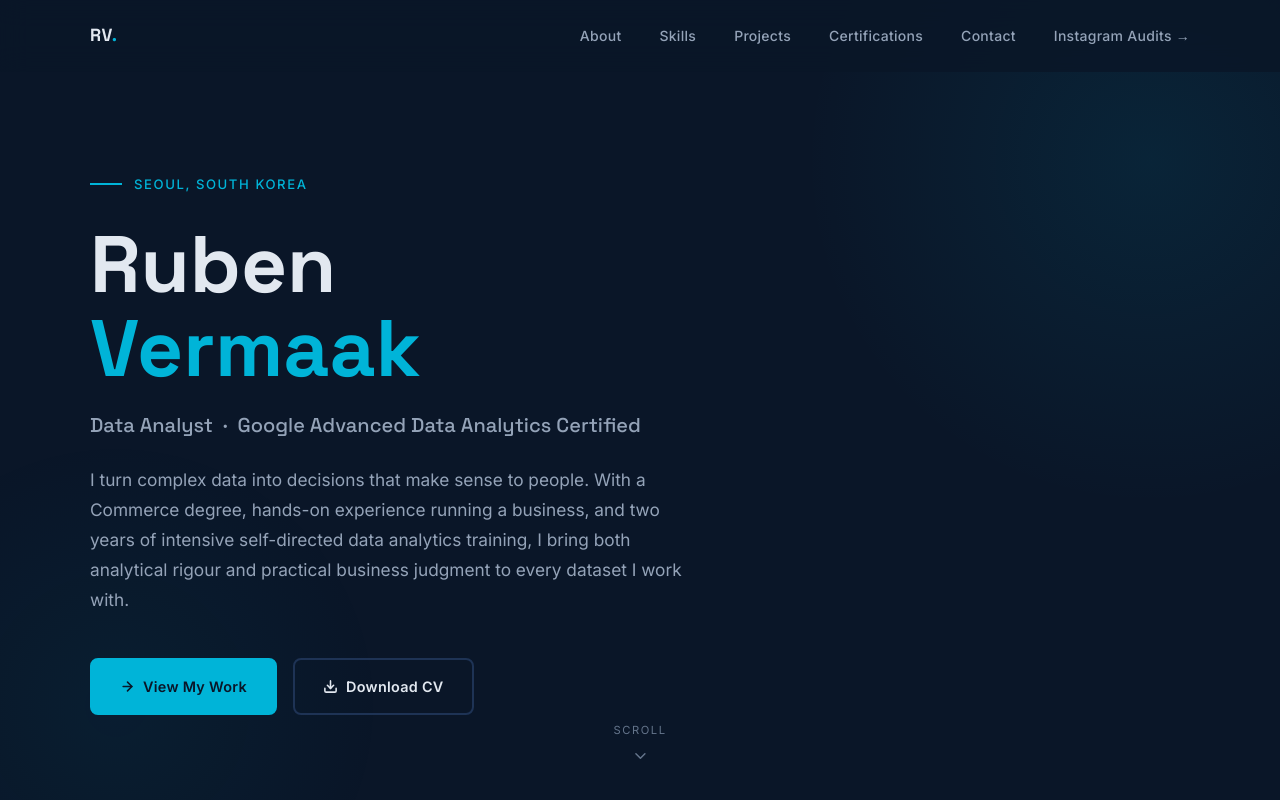
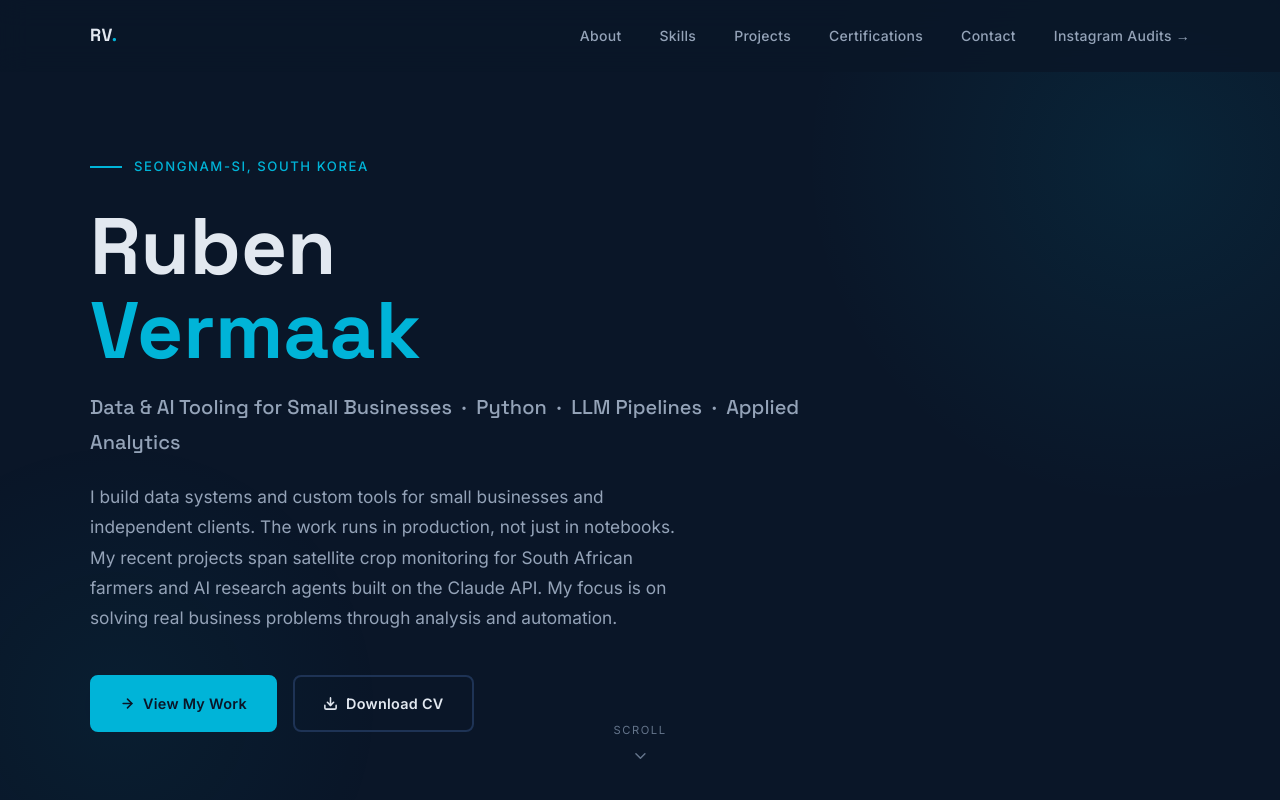
Before and after one commit to Rpvermaak/rubenvermaak.github.io, a plain HTML site: page index.html in a window 1280 px wide. Shown: the top 800 px of the page. Drawn offline with Linux system fonts and the light colour scheme.

Commit message:
Reposition site around AI tooling and applied automation work
Update hero copy, page title, and meta description to reflect a shift
from general data analysis toward building data pipelines, LLM-powered
tools, and applied analytics systems for small businesses.

```diff
--- a/index.html
+++ b/index.html
@@ -5,8 +5,8 @@
   <meta name="viewport" content="width=device-width, initial-scale=1.0" />
 
   <!-- EDIT: Update page title if you want a different role label -->
-  <title>Ruben Vermaak | Data Analyst</title>
-  <meta name="description" content="Data analyst with a background in business, craft brewing, and English education. Google-certified in Advanced Data Analytics. Based in South Korea." />
+  <title>Ruben Vermaak | Data & AI Tooling for Small Businesses</title>
+  <meta name="description" content="I build data pipelines, LLM-powered tools, and applied analytics systems for small businesses and independent clients. Python · Claude API · Satellite data. Based in South Korea." />
 
   <!--
   ================================================================
@@ -820,20 +820,20 @@
     <div class="container">
       <div class="hero-content">
 
-        <p class="hero-eyebrow">Seoul, South Korea</p>
+        <p class="hero-eyebrow">Seongnam-si, South Korea</p>
 
         <h1 class="hero-name">
           Ruben<br><span class="accent">Vermaak</span>
         </h1>
 
-        <p class="hero-role">Data Analyst &nbsp;&middot;&nbsp; Google Advanced Data Analytics Certified</p>
+        <p class="hero-role">Data &amp; AI Tooling for Small Businesses &nbsp;&middot;&nbsp; Python &nbsp;&middot;&nbsp; LLM Pipelines &nbsp;&middot;&nbsp; Applied Analytics</p>
 
         <!-- EDIT: Adjust this bio to match your voice -->
         <p class="hero-bio">
-          I turn complex data into decisions that make sense to people.
-          With a Commerce degree, hands-on experience running a business, and two years of
-          intensive self-directed data analytics training, I bring both analytical rigour and
-          practical business judgment to every dataset I work with.
+          I build data systems and custom tools for small businesses and independent clients.
+          The work runs in production, not just in notebooks. My recent projects span satellite
+          crop monitoring for South African farmers and AI research agents built on the Claude API.
+          My focus is on solving real business problems through analysis and automation.
         </p>
 
         <div class="hero-ctas">
```
